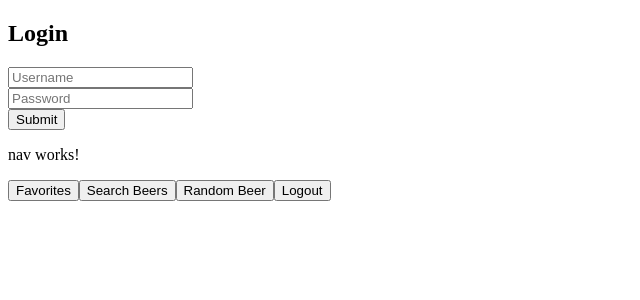
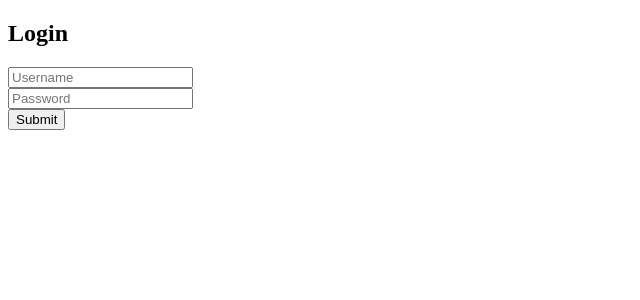
Before and after one commit to 19nov-java-sps/BeerFrontEnd, an Angular app in the folder BeerCellar/: page /login in a window 1280 px wide. Shown: the top 300 px of the page, without its empty margins (0-640 px from the left). Built offline with nearby package versions, Linux system fonts and the light colour scheme.

Commit message:
updated routes

```diff
--- a/BeerCellar/src/app/app.component.html
+++ b/BeerCellar/src/app/app.component.html
@@ -1,3 +1,5 @@
-<app-login></app-login>
-<app-nav></app-nav>
+<router-outlet></router-outlet>
+
+<!-- <app-login></app-login>
+<app-nav></app-nav> -->
 <!-- <app-random-beer></app-random-beer> -->
--- a/BeerCellar/src/app/random-beer/random-beer.component.ts
+++ b/BeerCellar/src/app/random-beer/random-beer.component.ts
@@ -1,5 +1,5 @@
 import { Component, OnInit } from '@angular/core';
-import { RandomBeer } from '../../Models/random-beer.model'
+import { RandomBeer } from '../Models/random-beer.model'
 import { RandomBeerService } from '../services/random-beer.service';
 
 @Component({
```
Also changed, not shown: BeerCellar/src/app/app-routing.module.ts (+13 -3 lines).
